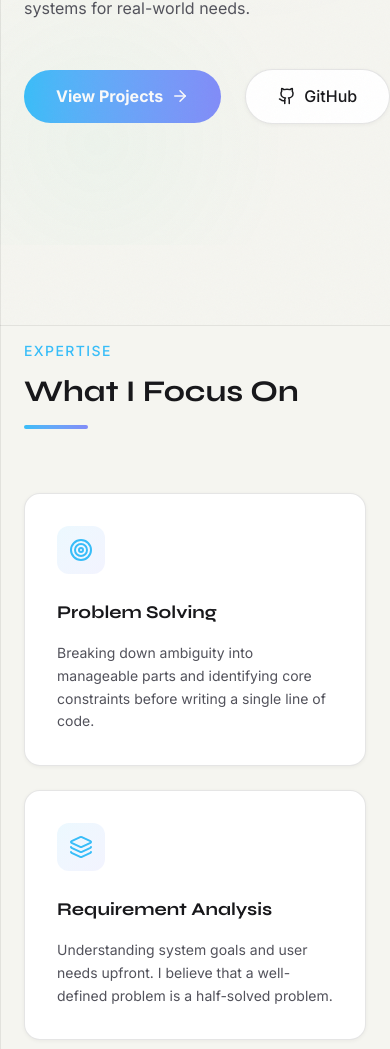
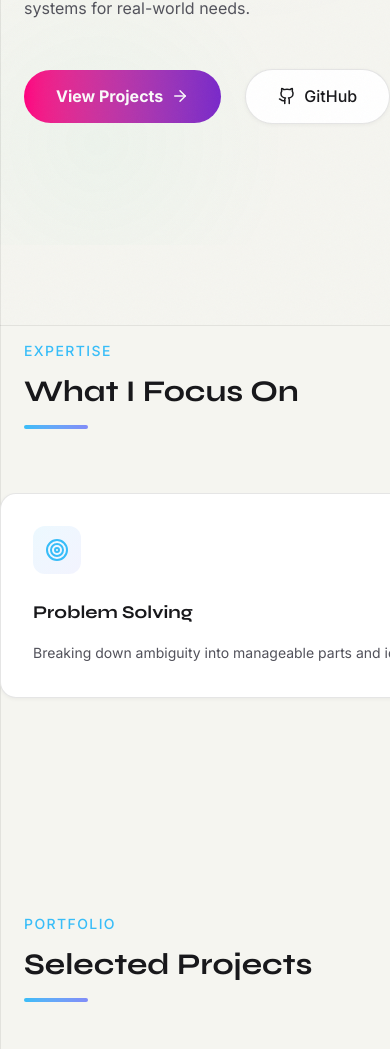
Before and after one commit to alicowestern/my_portfolio-V2, a Next.js app: page / in a window 390 px wide. Shown: the part 519-1568 px from the top of the page. Built offline with nearby package versions, Linux system fonts and the light colour scheme; no server answers.

Commit message:
feat: add horizontal scroll for mobile focus areas and update primary button gradient

```diff
--- a/src/components/FocusAreas.tsx
+++ b/src/components/FocusAreas.tsx
@@ -67,7 +67,7 @@ export default function FocusAreas() {
                     <div className="h-1 w-16 bg-gradient-to-r from-[#38BDF8] to-[#818CF8] rounded-full"></div>
                 </motion.div>
 
-                <div className="grid md:grid-cols-3 gap-6">
+                <div className="flex overflow-x-auto snap-x snap-mandatory md:grid md:grid-cols-3 gap-6 pb-6 -mx-6 px-6 md:mx-0 md:px-0 md:pb-0 [&::-webkit-scrollbar]:hidden [-ms-overflow-style:none] [scrollbar-width:none]">
                     {focusAreas.map((area, index) => {
                         const Icon = icons[index];
                         return (
@@ -78,6 +78,7 @@ export default function FocusAreas() {
                                 viewport={{ once: true }}
                                 whileHover={{ y: -8 }}
                                 transition={{ type: "spring", stiffness: 100, damping: 15, delay: index * 0.1 }}
+                                className="min-w-[85vw] snap-center md:min-w-0 flex-shrink-0"
                             >
                                 <SpotlightCard className="glass-card rounded-2xl p-8 h-full group">
                                     <div className="relative z-10">
--- a/src/components/Hero.tsx
+++ b/src/components/Hero.tsx
@@ -98,7 +98,7 @@ export default function Hero() {
                             <a
                                 href="#projects"
                                 onClick={scrollToProjects}
-                                className="group flex items-center gap-2 bg-gradient-to-r from-[#38BDF8] to-[#818CF8] text-[#FAFAFA] px-8 py-3.5 rounded-full font-bold hover:shadow-[0_0_30px_rgba(56,189,248,0.3)] hover:scale-105 transition-all"
+                                className="group flex items-center gap-2 bg-gradient-to-r from-[#FF0080] to-[#7928CA] text-[#FAFAFA] px-8 py-3.5 rounded-full font-bold hover:shadow-[0_0_30px_rgba(255,0,128,0.4)] hover:scale-105 transition-all"
                             >
                                 View Projects
                                 <ArrowRight size={18} className="group-hover:translate-x-1 transition-transform" />
--- a/src/components/Projects.tsx
+++ b/src/components/Projects.tsx
@@ -72,7 +72,7 @@ function ProjectCard({ project, index }: { project: typeof projects[0]; index: n
                                     href={project.demoUrl}
                                     target="_blank"
                                     rel="noopener noreferrer"
-                                    className="flex items-center gap-2 bg-gradient-to-r from-[#38BDF8] to-[#818CF8] text-[#FAFAFA] px-4 py-2 rounded-full text-xs font-bold hover:shadow-[0_0_20px_rgba(56,189,248,0.3)] hover:scale-105 transition-all"
+                                    className="flex items-center gap-2 bg-gradient-to-r from-[#FF0080] to-[#7928CA] text-[#FAFAFA] px-4 py-2 rounded-full text-xs font-bold hover:shadow-[0_0_20px_rgba(255,0,128,0.4)] hover:scale-105 transition-all"
                                 >
                                     <ExternalLink size={14} />
                                     Live
```
